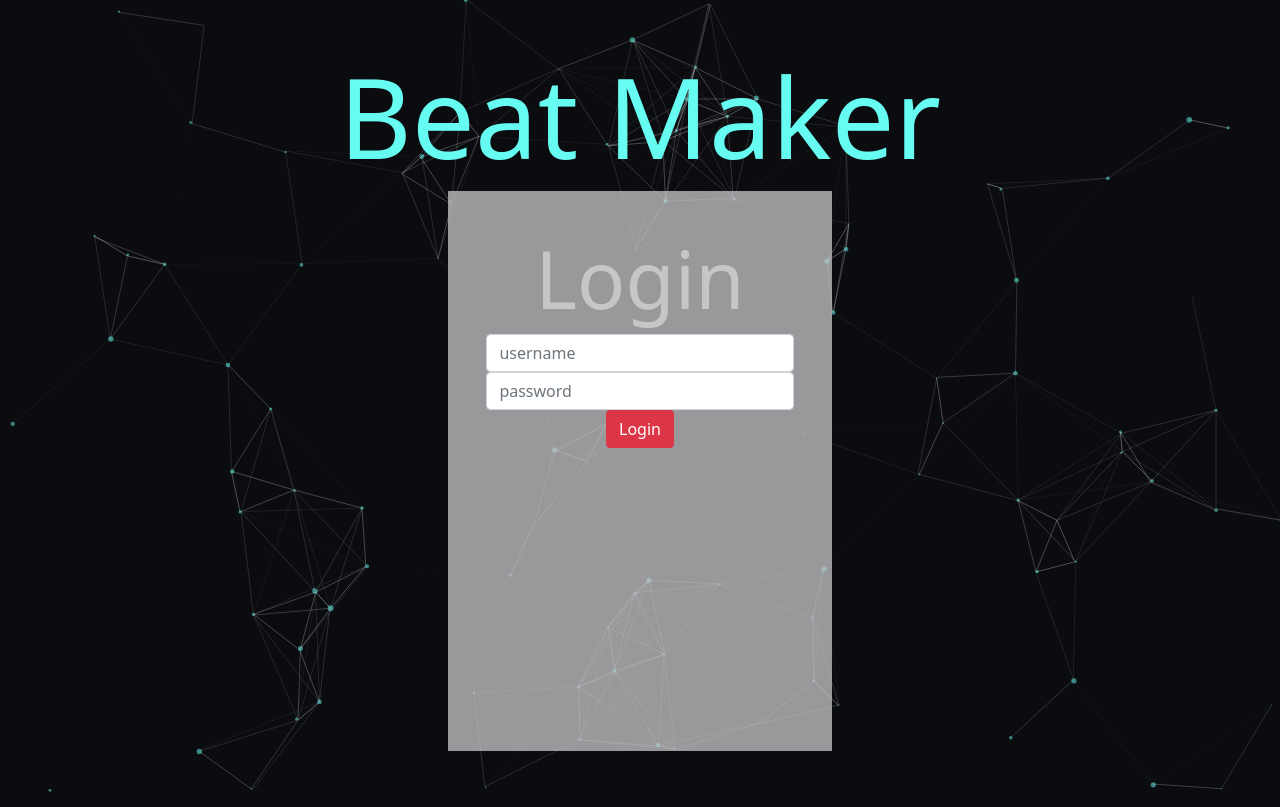
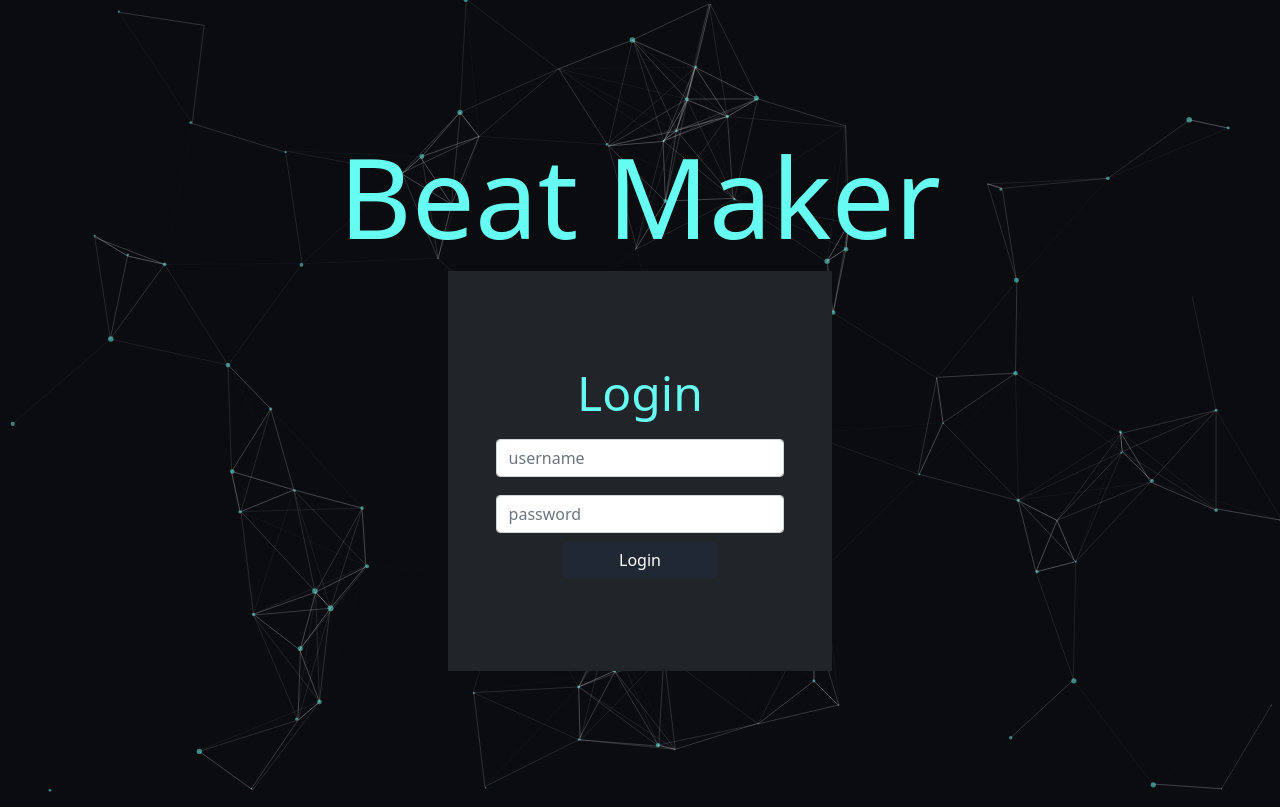
Before and after one commit to jrreap/beatmaker, a plain HTML site: page index.html in a window 1280 px wide. Drawn offline with nearby package versions, Linux system fonts and the light colour scheme.

Commit message:
first draft of login Page

```diff
--- a/css/index.css
+++ b/css/index.css
@@ -1,7 +1,3 @@
-body{
-
-}
-
 #particles {
     position: absolute;
     top: 0;
@@ -26,13 +22,16 @@ body{
     width: 100%;
 }
 
+#login-box-header{
+    color: #66fcf2;
+    font-size: 3rem;
+}
+
 .login-box{
     display: flex;
     flex-direction: column;
-    /* justify-content: center; */
-    /* align-items: center; */
-    background-color: #c5c6c7c2 !important;
-    height:70%;
+    justify-content: center;
+    height:50%;
     width:30%;
     padding: 3%;
 }
@@ -43,5 +42,18 @@ body{
 }
 
 .form-group{
+    padding: 3%;
     font-size: 2.5rem;
 }
+
+#submit-btn{
+    background-color: #1F2833;
+    width: 50%;
+    border:none;
+}
+
+#submit-btn:hover{
+    background-color: #66fcf2;
+    width: 50%;
+    border:none;
+}
--- a/index.html
+++ b/index.html
@@ -15,7 +15,7 @@
         <div id="particles">
             <div class="page">
                 <h1 class="display-1" id="title">Beat Maker</h1>
-                <div class="login-box">
+                <div class="bg-dark login-box">
                     <h2 class="display-1" id="login-box-header"> Login</h2>
                     <form id='nameform'>
                         <div class='form-group display-1'>
@@ -32,7 +32,6 @@
             </div>
         </div>
     </body>
-
     <script src="./js/phoenix-audio.js"></script>
     <script>particlesJS.load('particles', '/assets/particlesjs-config.json');</script>
 </html>
```
Also changed, not shown: js/index.js (added).
